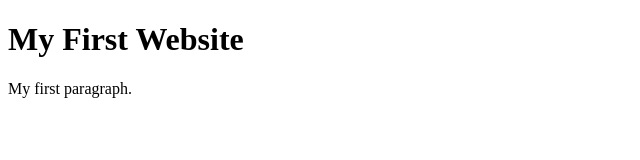
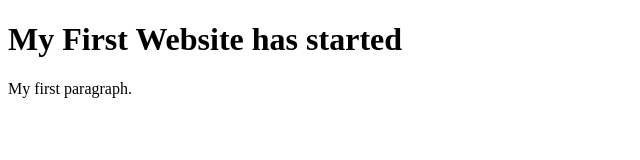
Before and after one commit to KodeSaga/codersrank-template-wdpbcr, a website: page index.html in a window 1280 px wide. Shown: the whole page, without its empty margins (0-640 px from the left). Drawn offline with Linux system fonts and the light colour scheme.

Commit message:
1 file modified

```diff
--- a/index.html
+++ b/index.html
@@ -5,7 +5,7 @@
   </head>
   <body>
 
-    <h1>My First Website</h1>
+    <h1>My First Website has started</h1>
     <p>My first paragraph.</p>
 
   </body>
```
